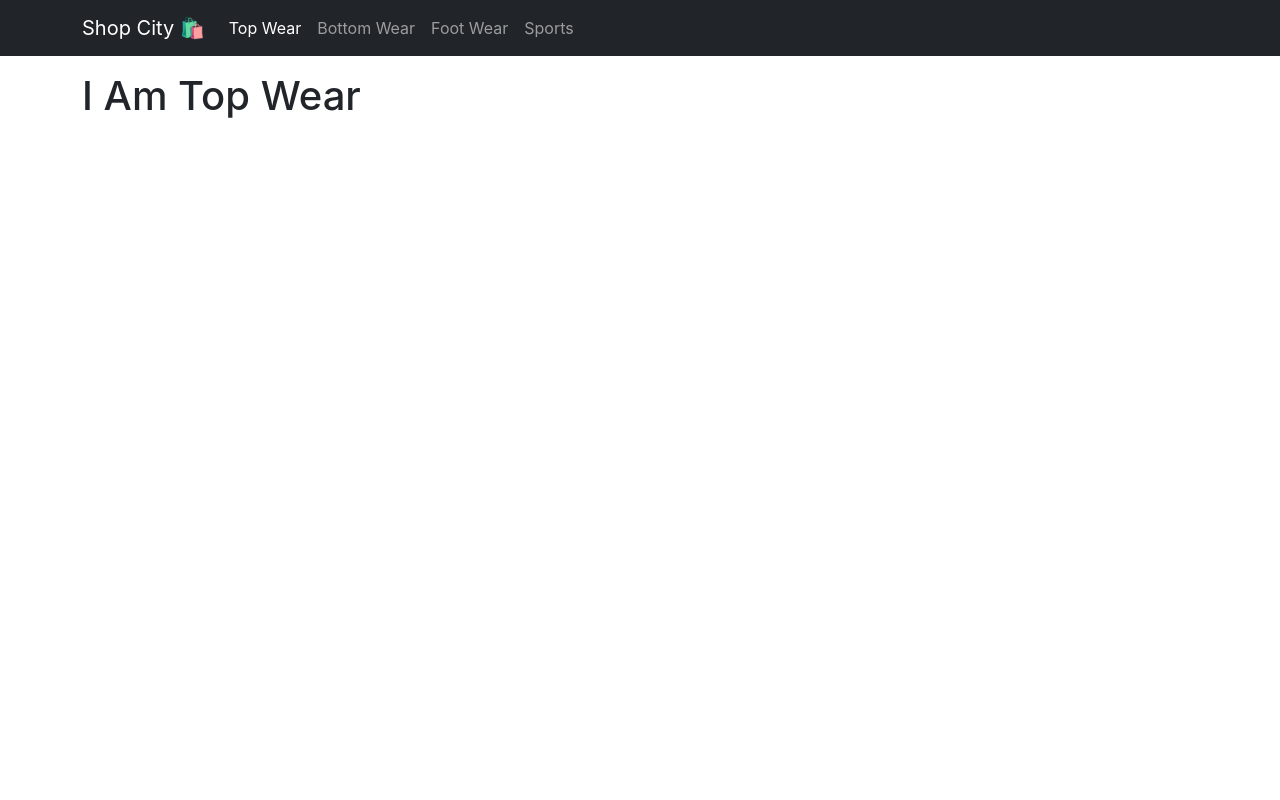
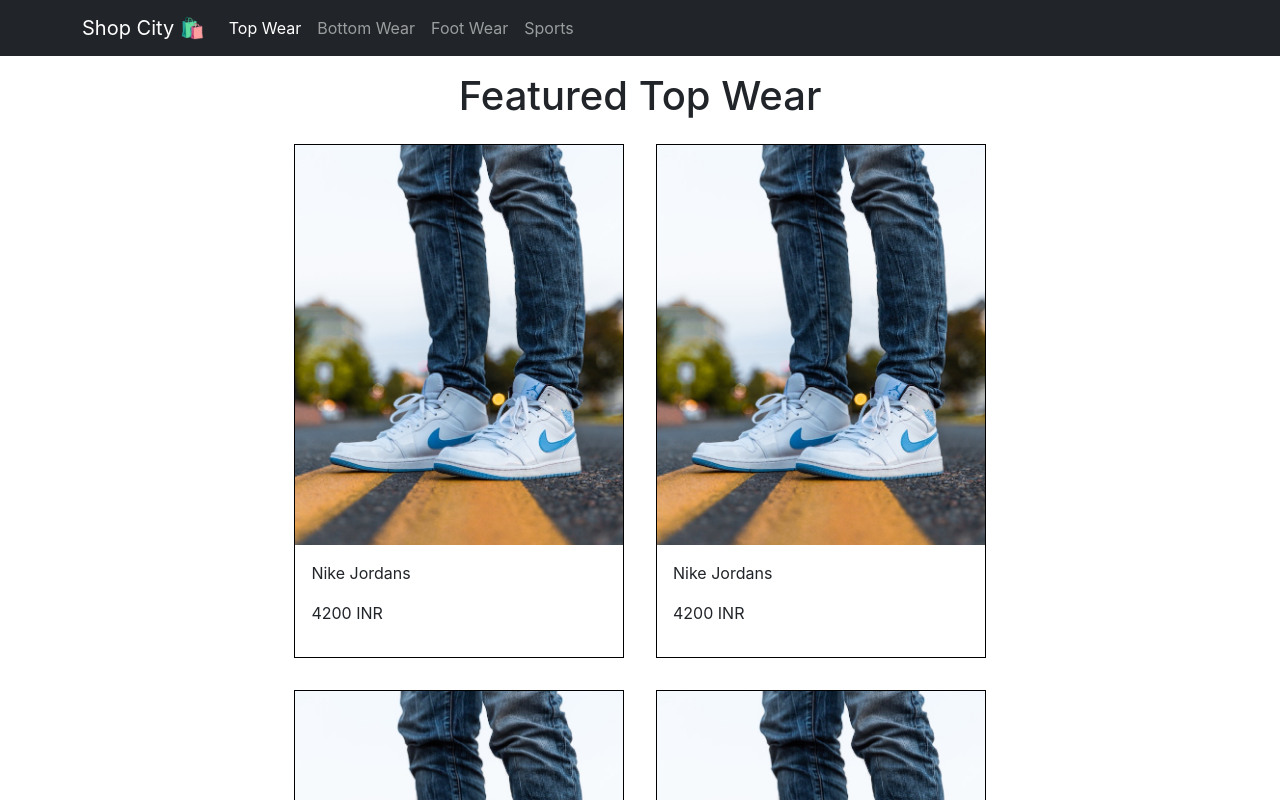
Before and after one commit to ameya-6964/Talent-Battle-Capstone-Project-Frontend, a React (Create React App) app: page /topWear in a window 1280 px wide. Shown: the top 800 px of the page. Built offline with nearby package versions, Linux system fonts and the light colour scheme.

Commit message:
Basic Styling For Top Wear

```diff
--- a/src/Screens/TopWear.jsx
+++ b/src/Screens/TopWear.jsx
@@ -1,10 +1,28 @@
 import React from "react";
+import data from "../data";
+/* import Row from "react-bootstrap/Row";
+import Col from "react-bootstrap/Col";
+import { Link } from "react-router-dom";
+import Card from "react-bootstrap/Card"; */
 
 const TopWear = () => {
   return (
-    <div className="site-container">
-      <h1>I Am Top Wear</h1>
-    </div>
+    <main>
+      <h1 className="text-center"> Featured Top Wear </h1>
+      <div className="products">
+        {data.topWears.map((topwear) => (
+          <div className="product" key={topwear.slug}>
+            <a href={`/TopWear/${topwear.slug}`}>
+              <img src={topwear.image} alt={topwear.name} />
+            </a>
+            <div className="product-info">
+              <p>{topwear.name}</p>
+              <p>{topwear.price}</p>
+            </div>
+          </div>
+        ))}
+      </div>
+    </main>
   );
 };
 
--- a/src/data.js
+++ b/src/data.js
@@ -98,6 +98,57 @@
       description: "Classic Shoes Enrich With Richness",
     },
   ],
+
+  topWears: [
+    {
+      name: "Nike Jordans",
+      slug: "shoes-jordans",
+      category: "Shoes",
+      image: "/images/jordyns.jpg",
+      price: "4200 INR",
+      countInStock: 10,
+      brand: "Nike",
+      rating: 4.5,
+      numReviews: 10,
+      description: "Classic Shoes Enrich With Richness",
+    },
+    {
+      name: "Nike Jordans",
+      slug: "shoes-jordans",
+      category: "Shoes",
+      image: "/images/jordyns.jpg",
+      price: "4200 INR",
+      countInStock: 10,
+      brand: "Nike",
+      rating: 4.5,
+      numReviews: 10,
+      description: "Classic Shoes Enrich With Richness",
+    },
+    {
+      name: "Nike Jordans",
+      slug: "shoes-jordans",
+      category: "Shoes",
+      image: "/images/jordyns.jpg",
+      price: "4200 INR",
+      countInStock: 10,
+      brand: "Nike",
+      rating: 4.5,
+      numReviews: 10,
+      description: "Classic Shoes Enrich With Richness",
+    },
+    {
+      name: "Nike Jordans",
+      slug: "shoes-jordans",
+      category: "Shoes",
+      image: "/images/jordyns.jpg",
+      price: "4200 INR",
+      countInStock: 10,
+      brand: "Nike",
+      rating: 4.5,
+      numReviews: 10,
+      description: "Classic Shoes Enrich With Richness",
+    },
+  ],
 };
 
 export default data;
```
